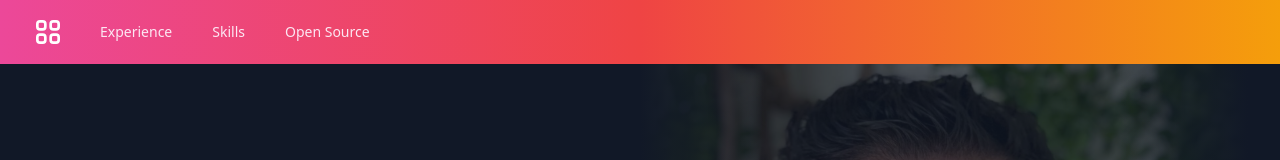
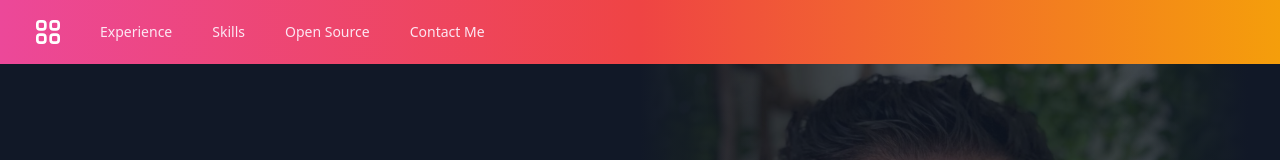
Before and after one commit to gocantodev/client, a Vue app: page / in a window 1280 px wide. Shown: the top 160 px of the page. Built offline with nearby package versions, Linux system fonts and the light colour scheme; what @tailwindcss/typography would draw is missing.

Commit message:
rename to slug + refresh option

```diff
--- a/src/component/navigation/Menu.ts
+++ b/src/component/navigation/Menu.ts
@@ -1,20 +1,24 @@
 interface Item {
   label: string,
-  option: string,
+  slug: string,
 }
 
 const Menu:Array<Item> = [
   {
     label: 'Experience',
-    option: 'experience',
+    slug: 'experience',
   },
   {
     label: 'Skills',
-    option: 'skills',
+    slug: 'skills',
   },
   {
     label: 'Open Source',
-    option: 'open-source',
+    slug: 'open-source',
+  },
+  {
+    label: 'Contact Me',
+    slug: 'contact-me',
   },
 ]
 
--- a/src/component/navigation/navBar.vue
+++ b/src/component/navigation/navBar.vue
@@ -32,6 +32,10 @@
 
 		return `${prefix}menu-item`
 	}
+
+	const reset = () => {
+		window.location.href = '/'
+	}
 </script>
 
 <template>
@@ -51,7 +55,7 @@
 					</button>
 				</div>
 				<div class="flex-1 flex items-center justify-center sm:items-stretch sm:justify-start">
-					<div class="flex-shrink-0 flex items-center text-white">
+					<div @click="reset" title="refresh" class="cursor-pointer flex-shrink-0 flex items-center text-white">
 						<svg xmlns="http://www.w3.org/2000/svg" class="h-8 hidden w-8 md:block" fill="none" viewBox="0 0 24 24" stroke="currentColor">
 							<path stroke-linecap="round" stroke-linejoin="round" stroke-width="2" d="M4 6a2 2 0 012-2h2a2 2 0 012 2v2a2 2 0 01-2 2H6a2 2 0 01-2-2V6zM14 6a2 2 0 012-2h2a2 2 0 012 2v2a2 2 0 01-2 2h-2a2 2 0 01-2-2V6zM4 16a2 2 0 012-2h2a2 2 0 012 2v2a2 2 0 01-2 2H6a2 2 0 01-2-2v-2zM14 16a2 2 0 012-2h2a2 2 0 012 2v2a2 2 0 01-2 2h-2a2 2 0 01-2-2v-2z" />
 						</svg>
@@ -61,10 +65,10 @@
 						<div class="flex space-x-4">
 							<a
 								v-for="item in Menu"
-								:href="`#${item.option}`"
-								:key="item.option"
-								:class="getItemClassFor(item.option)"
-								@click.prevent="setCurrentOption(item.option)"
+								:href="`#${item.slug}`"
+								:key="item.slug"
+								:class="getItemClassFor(item.slug)"
+								@click.prevent="setCurrentOption(item.slug)"
 							>
 								{{ item.label }}
 							</a>
@@ -79,10 +83,10 @@
 			<div class="pt-2 pb-3 space-y-1">
 				<a
 					v-for="item in Menu"
-					:href="`#${item.option}`"
-					:key="item.option"
-					:class="getItemClassFor(item.option, true)"
-					@click.prevent="setCurrentOption(item.option)"
+					:href="`#${item.slug}`"
+					:key="item.slug"
+					:class="getItemClassFor(item.slug, true)"
+					@click.prevent="setCurrentOption(item.slug)"
 				>
 					{{ item.label }}
 				</a>
```
